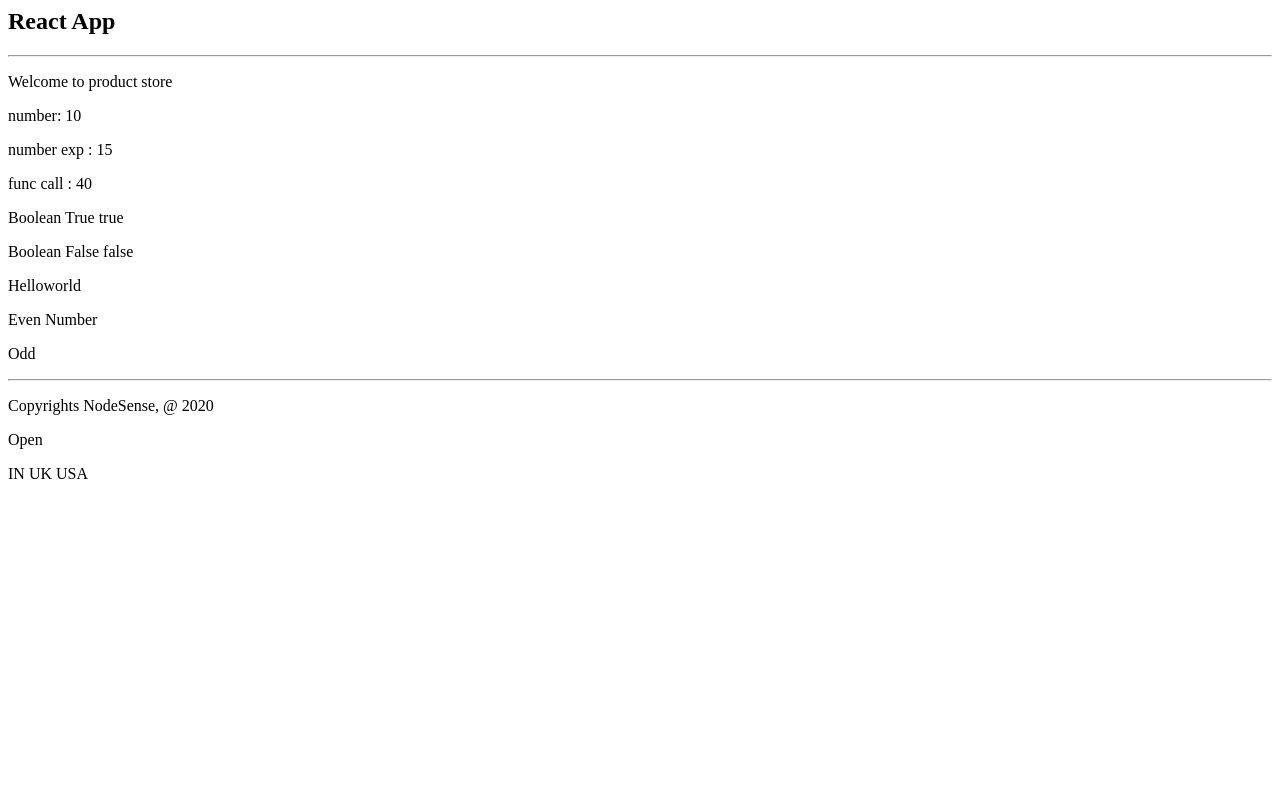
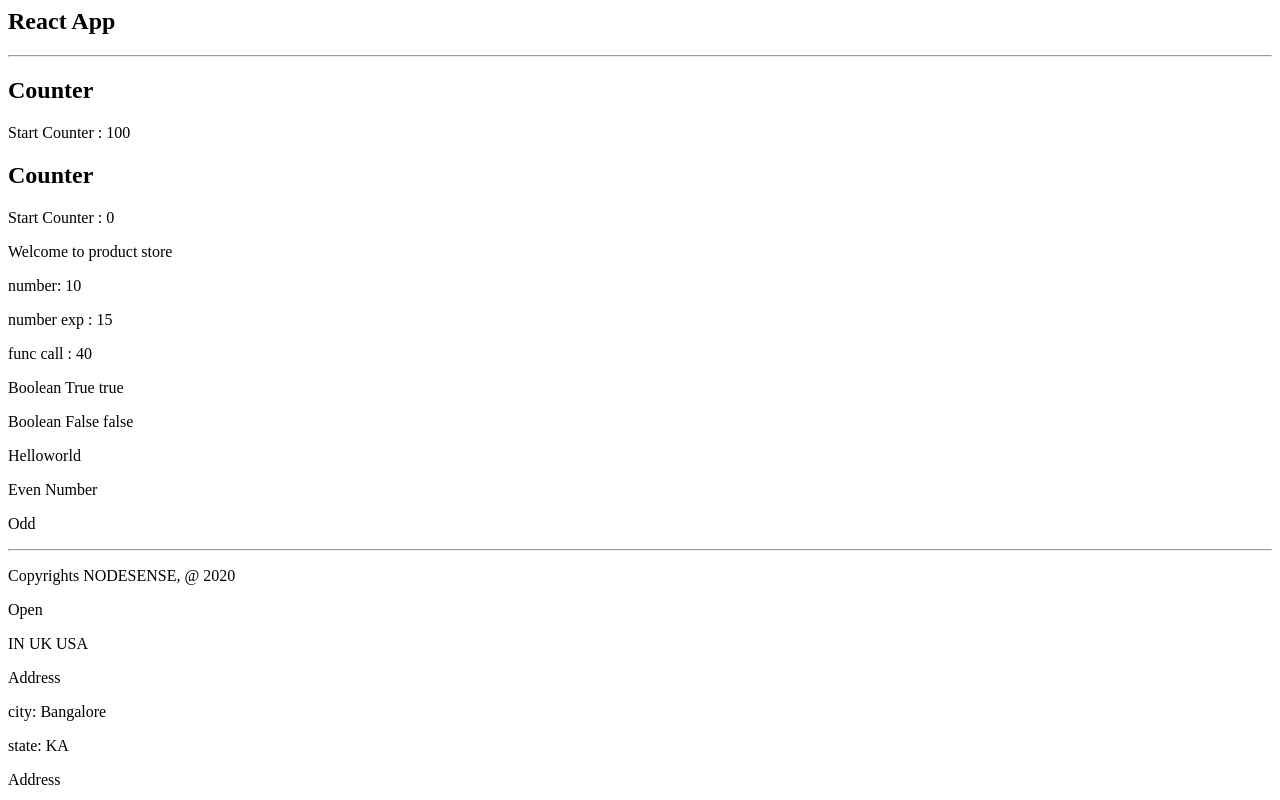
Before and after one commit to nodesense/react-free-workshop1, a React (Create React App) app: page / in a window 1280 px wide. Shown: the top 800 px of the page. Built offline with nearby package versions, Linux system fonts and the light colour scheme.

Commit message:
day 2, props

```diff
--- a/src/App.js
+++ b/src/App.js
@@ -4,13 +4,15 @@ import React from 'react';
 import Header from './components/Header';
 import Footer from './components/Footer';
 import Home from './components/Home';
+import Counter from './components/Counter';
 
 // called by react
 // create v.dom and return v.dom
 // Application is a component
 
 // Composition
-//   App component contains Header component
+// App component contains Header component
+// We can put Class/functional component into class/functinal component
 // if App component destroyed, Header/Children comp destroyed
 // Relationship: App is parent component
 //               Header, Footer are children component of App
@@ -19,13 +21,25 @@ function App() {
     return (
         <div>
            <Header />
+
+            <Counter startValue={100} />
+
+            <Counter   />
+
             <Home />
-           <Footer year={2020}
-                   company="NodeSense"
+           <Footer year={ 2020 }
+
                    isOpen
                    branches= { ['IN', 'UK', 'USA']  }
 
-                   address = { {city: 'Bangalore', state: 'KA'}  }
+                   address = { {city: 'Bangalore', state: 'KA', pincode: 560062}  }
+
+                   addresses = {
+                           {
+                               headOffice: {city: 'Bangalore', state: 'KA'},
+                               branchOffice: {city: 'Chennai', state: 'TN'},
+                           }
+                   }
                    />
         </div>
     )
--- a/src/components/Address.js
+++ b/src/components/Address.js
@@ -1,7 +1,9 @@
 //src/components/Address.js
+import React from 'react';
 
 // props = { address: {city, state}}
 function Address(props) {
+    console.log('Address props', props)
     return (
         <div>
             <p>Address</p>
--- /dev/null
+++ b/src/components/Counter.js
@@ -0,0 +1,48 @@
+// src/components/Counter.js
+import React, {Component} from 'react';
+import PropTypes from 'prop-types';
+
+//Class component
+// Class vs Func ==> Tomorrow
+
+//class Counter extends Component
+// if the component class, react will create instance for the class automatically
+// component is a component class instance
+class Counter extends React.Component {
+    // ES.NEXT, safe to use
+    // ES Stage 2
+    // possible only in class component
+    static propTypes = {
+        startValue: PropTypes.number //optional
+    }
+
+    //default value
+    static defaultProps = {
+        startValue: 0
+    }
+
+    // State, Lifecycle - tomorrow
+
+    //react keyword
+    // called by react framework
+    // create and return v.doms
+    // mandatory
+    render() {
+        // how the class component instance will receive props?
+        // this.props is keyword
+        console.log('Counter render ', this.props);
+        return (
+            <div>
+                <h2>Counter</h2>
+                <p>Start Counter : {this.props.startValue}</p>
+            </div>
+        )
+    }
+}
+
+// ES5 way,similar to functional component
+//Counter.propTypes = {}
+// Counter.defaultValues  = {}
+
+
+export default Counter;
--- a/src/components/Footer.js
+++ b/src/components/Footer.js
@@ -1,5 +1,8 @@
 //src/components/Footer.js
 import React from 'react';
+// as dependencies to react already
+import PropTypes from 'prop-types';
+import Address from './Address';
 
 // functional component shall recive props as function arg
 // notably first argument, props
@@ -8,10 +11,24 @@ import React from 'react';
 function Footer(props) {
     console.log('Footer props', props);
 
+    // RULE 1
+    // props are immutable
+    // BAD, the data comes from props are owned by parent component
+    // syntactical error
+    // props.year = 2021; // Writing to read only property
+    // props.branches = ['AUS']; // synctactical error with setter
+
+    // WORST practice
+      // props.branches is not immutable
+      //props.branches.push ('AUS') ; // it WORKS/ WORST
+
+    // changes to props should be done by parent component
+
+
     return (
         <div>
             <hr />
-            <p>Copyrights {props.company}, @ {props.year}</p>
+            <p>Copyrights {props.company.toUpperCase()}, @ {props.year}</p>
             {props.isOpen ? <p>Open</p>: <p>Closed</p>}
 
             {/* no for loop */}
@@ -20,8 +37,37 @@ function Footer(props) {
                                         <span>{name}&nbsp;</span>
                                     ))
             }
+
+            <Address address={props.addresses.headOffice} />
+            <Address address={props.addresses.branchOffice} />
+            <Address address={props.address} />
+
+
         </div>
     )
 }
 
+// ES5, static
+// react keyword propTypes
+Footer.propTypes = {
+    // enforce the datatypes correct
+    // enforce the mandatory/optioanl props
+    year: PropTypes.number.isRequired, // mandatory
+    company: PropTypes.string, // optional
+    branches: PropTypes.array.isRequired,
+    address: PropTypes.shape({
+        city: PropTypes.string.isRequired,
+        state: PropTypes.string.isRequired,
+        pincode: PropTypes.number
+    }).isRequired
+}
+
+// default, what if parent component doens't pass the data
+// default/place holder values to avoid crash/blank ui
+// keyword
+// used when parent doens't pass the props
+Footer.defaultProps = {
+    company: 'NodeSense'
+}
+
 export default Footer;
```
